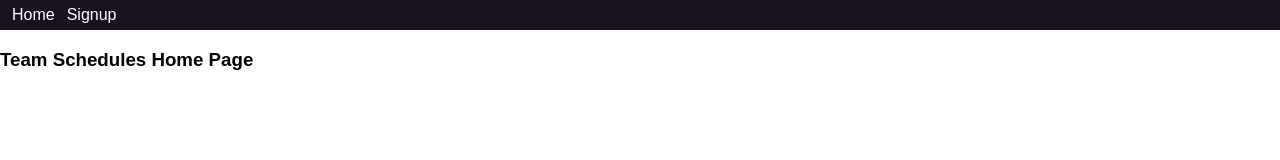
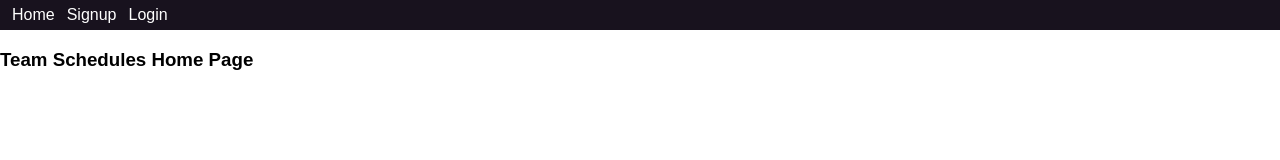
Before and after one commit to bigrocketgames/learn-final-client, a React (Create React App) app: page / in a window 1280 px wide. Shown: the top 160 px of the page. Built offline with nearby package versions, Linux system fonts and the light colour scheme; no server answers.

Commit message:
Adding Login link to navbar.

```diff
--- a/src/containers/App.js
+++ b/src/containers/App.js
@@ -8,6 +8,7 @@ import {
 import { StyleSheet, css } from 'aphrodite';
 import Signup from '../views/signup';
 import Home from '../views/home';
+import Login from '../views/login';
 
 // const API_URL = process.env.REACT_APP_API_URL;
 
@@ -56,12 +57,14 @@ class App extends Component {
             <div className={css(styles.navbar)}>
               <NavLink className={css(styles.navlink)} to="/">Home</NavLink>
               <NavLink className={css(styles.navlink)} to="/signup">Signup</NavLink>
+              <NavLink className={css(styles.navlink)} to="/login">Login</NavLink>
             </div>
           </div>
 
           <Switch>
             <Route exact path="/" component={Home} />
             <Route exact path="/signup" component={Signup} />
+            <Route exact path="/login" component={Login} />
             <Route component={NotFound} />
           </Switch>
         </div>
```
